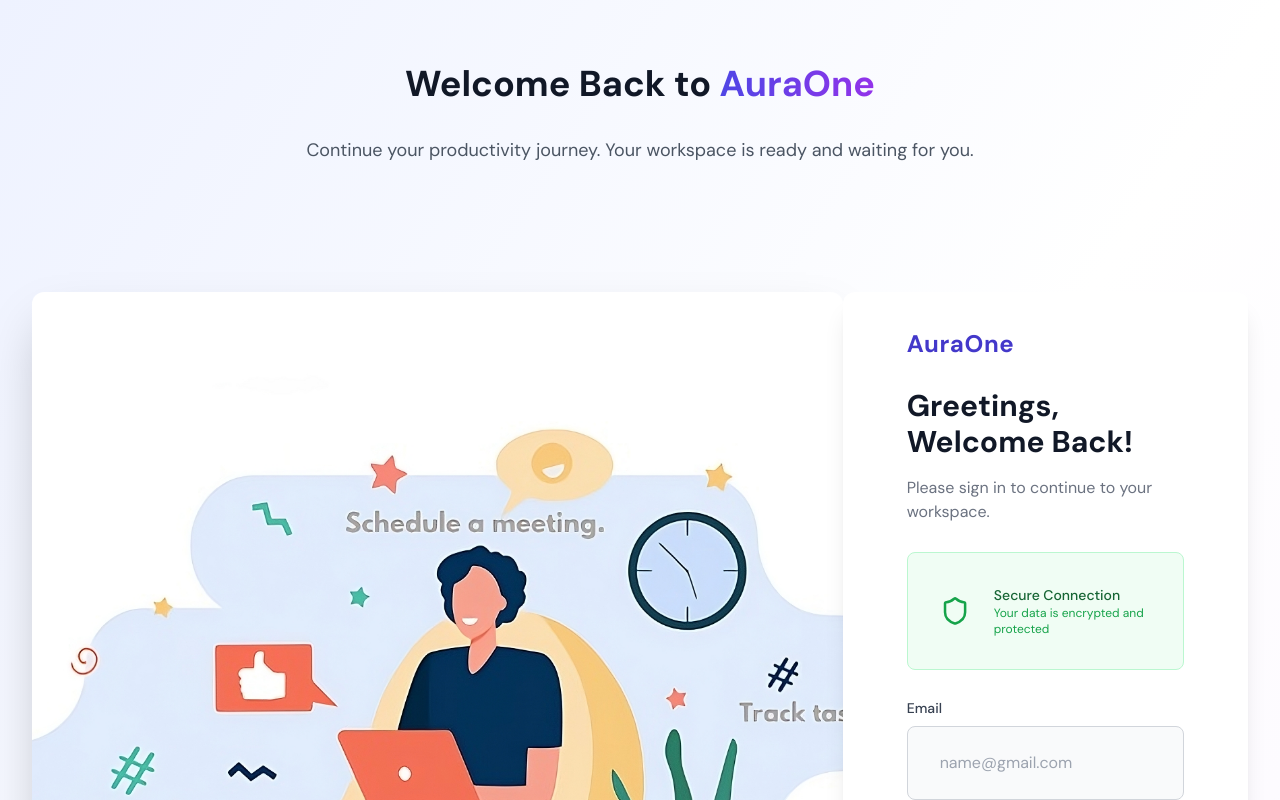
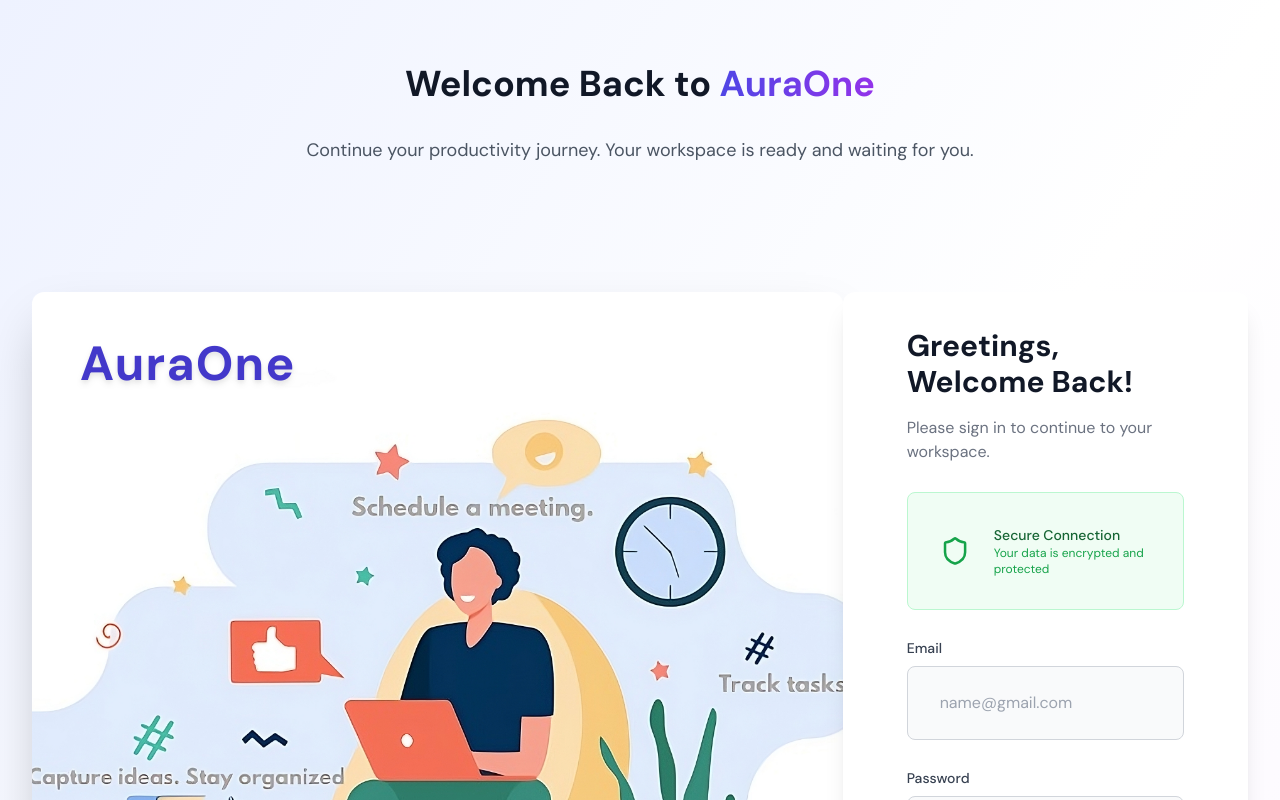
Before and after one commit to dhyan2815/AuraOne, a React (Vite) app: page /login in a window 1280 px wide. Shown: the top 800 px of the page. Built offline with nearby package versions, Linux system fonts and the light colour scheme; no server answers.

Commit message:
enhance: add title overlay to login and signup images

```diff
--- a/src/pages/Login.tsx
+++ b/src/pages/Login.tsx
@@ -76,13 +76,18 @@ const Login = () => {
       {/* Full-width Image and Credential Section */}
       <div className="w-full px-4 pb-16">
         <div className="md:flex md:max-w-screen-xl lg:max-w-screen-2xl mx-auto">
-          {/* Image section */}
-          <div className="md:w-full flex items-center justify-center rounded-xl mb-8 md:mb-0 z-0">
+          {/* Image section with overlay title */}
+          <div className="md:w-full relative rounded-xl mb-8 md:mb-0 z-0">
             <img
               src={LoginPicture}
               alt="login-art"
               className="w-full rounded-xl h-full object-cover shadow-2xl"
             />
+            {/* AuraOne title overlay on top left of image */}
+            <div className="absolute top-6 left-6 z-20">
+              <span className="drop-shadow-md font-bold text-5xl
+                text-indigo-700 tracking-wide">AuraOne</span>
+            </div>
           </div>
 
           {/* Login form styled to match the reference image */}
@@ -93,10 +98,6 @@ const Login = () => {
               style={{ minWidth: 340 }}
               autoComplete="off"
             >
-              {/* Logo and Brand */}
-              <div className="flex items-center">
-                <span className="font-bold text-2xl text-indigo-700 tracking-wide">AuraOne</span>
-              </div>
 
               {/* Enhanced Heading */}
               <div>
--- a/src/pages/SignUp.tsx
+++ b/src/pages/SignUp.tsx
@@ -98,9 +98,13 @@ const SignUp = () => {
             {/* Full-width Image and Credential Section */}
             <div className="px-4 pb-16">
                 <div className="md:flex md:max-w-screen-xl lg:max-w-screen-2xl mx-auto">
-                    {/* Image Section (Left) */}
-                    <div className="md:w-full flex items-center justify-center rounded-xl mb-8 md:mb-0 z-0">
+                    {/* Image Section (Left) with overlay title */}
+                    <div className="md:w-full relative rounded-xl mb-8 md:mb-0 z-0">
                         <img src={SignUpPicture} alt="signup art" className="w-full rounded-xl h-full object-cover shadow-2xl" />
+                        {/* AuraOne title overlay on top left of image */}
+                        <div className="absolute top-6 left-6 z-20">
+                            <span className="drop-shadow-md font-bold text-5xl text-indigo-700 tracking-wide">AuraOne</span>
+                        </div>
                     </div>
 
                     <div className="md:w-1/2 flex items-center rounded-xl justify-center bg-white shadow-xl z-10">
@@ -110,10 +114,6 @@ const SignUp = () => {
                             style={{ minWidth: 340 }}
                             autoComplete="off"
                         >
-                            {/* Logo and Brand */}
-                            <div className="flex items-center">
-                                <span className="font-bold text-2xl text-indigo-700 tracking-wide">AuraOne</span>
-                            </div>
 
                             {/* Enhanced Heading */}
                             <div>
```
